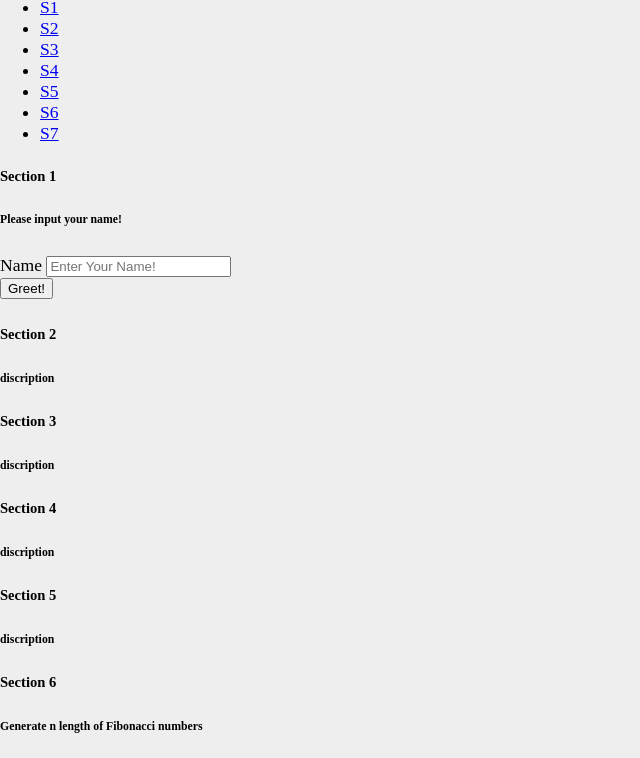
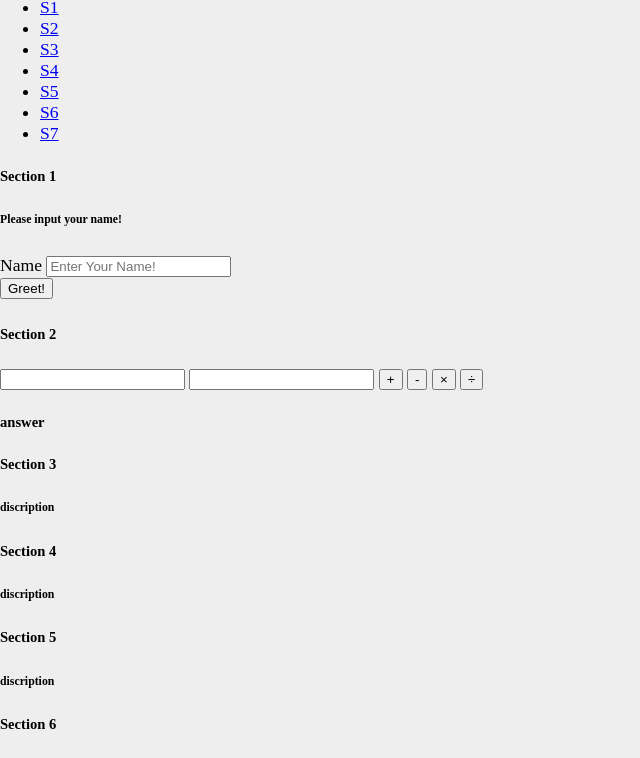
Before and after one commit to rowaxl/WAMD101_team3_mid, a plain HTML site: page index.html in a window 1280 px wide. Shown: the part 42-800 px from the top of the page, without its empty margins (0-640 px from the left). Drawn offline with nearby package versions, Linux system fonts and the light colour scheme.

Commit message:
section2

```diff
--- a/index.html
+++ b/index.html
@@ -102,7 +102,15 @@
                 <div class="card">
                     <div class="card-body">
                         <h5 class="card-title">Section 2</h5>
-                        <h6 class="card-subtitle text-muted">discription</h6>
+                        <div>
+                            <input id="firstNum" type="number">
+                            <input id="secondNum" type="number">
+                            <button onclick="plus()">+</button>
+                            <button onclick="minus()">-</button>
+                            <button onclick="multiply()">×</button>
+                            <button onclick="divide()">÷</button>
+                        </div>
+                        <h5 id="answerBox">answer</h5>
                     </div>
                 </div>
             </div>
@@ -171,6 +179,7 @@
         </div>
     </div>
     <script src="src/section1.js"></script>
+    <script src="src/section2.js"></script>
     <script src="src/section6.js"></script>
 </body>
 </html>
--- /dev/null
+++ b/src/section2.js
@@ -0,0 +1,35 @@
+let firstNumBox = document.getElementById("firstNum");
+let secondNumBox = document.getElementById("secondNum");
+let answerBox = document.getElementById("answerBox");
+
+function plus() {
+    let firstNum = parseInt(firstNumBox.value);
+    let secondNum = parseInt(secondNumBox.value);
+    let answer = firstNum + secondNum;
+
+    answerBox.innerHTML = answer
+}
+
+function minus() {
+    let firstNum = parseInt(firstNumBox.value);
+    let secondNum = parseInt(secondNumBox.value);
+    let answer = firstNum - secondNum;
+
+    answerBox.innerHTML = answer
+}
+
+function multiply() {
+    let firstNum = parseInt(firstNumBox.value);
+    let secondNum = parseInt(secondNumBox.value);
+    let answer = firstNum * secondNum;
+
+    answerBox.innerHTML = answer
+}
+
+function divide() {
+    let firstNum = parseInt(firstNumBox.value);
+    let secondNum = parseInt(secondNumBox.value);
+    let answer = firstNum / secondNum;
+
+    answerBox.innerHTML = answer
+}
```
